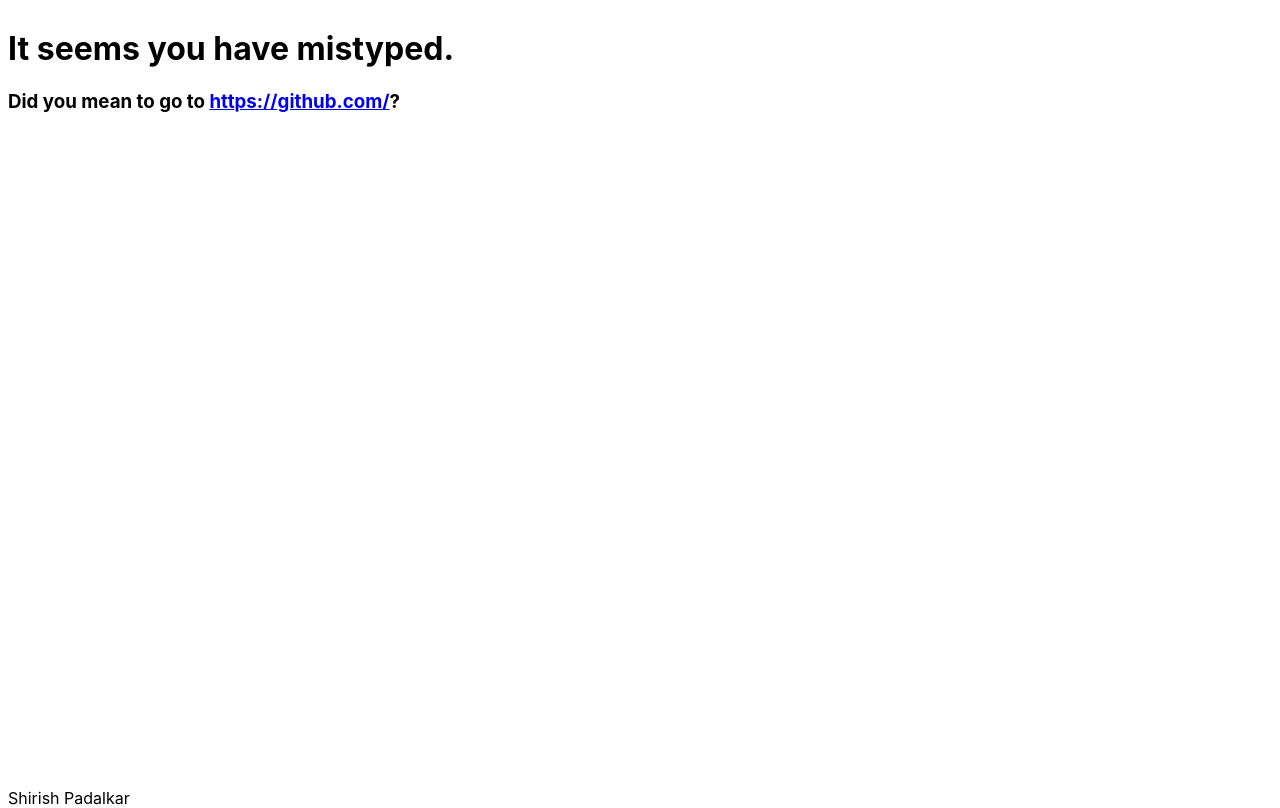
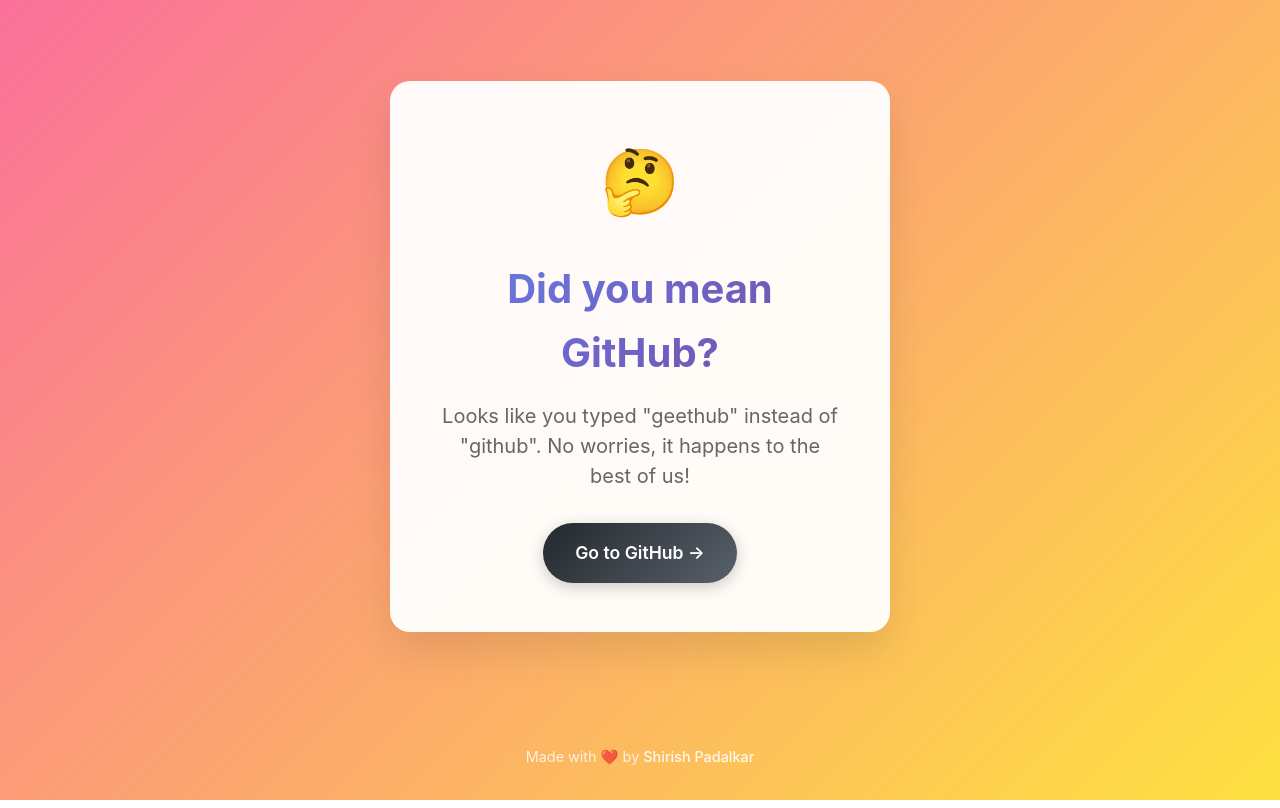
Before and after one commit to shirishp/geethub.com, a plain HTML site: page index.html in a window 1280 px wide. Drawn offline with Linux system fonts and the light colour scheme.

Commit message:
feat: Modern UI, favicon and SEO improvements

```diff
--- a/index.html
+++ b/index.html
@@ -1,42 +1,157 @@
 <!DOCTYPE html>
-
 <html lang="en">
   <head>
     <meta charset="utf-8" />
-
-    <title>Geethub - Did you misspell Github?</title>
-    <meta name="description" content="Geethub is a mispelling of a popular Git hosting website Github. Did you mean to type Github?" />
+    <meta name="viewport" content="width=device-width,initial-scale=1" />
+    <title>Geethub - Did you misspell GitHub?</title>
+    <meta
+      name="description"
+      content="Geethub is a misspelling of GitHub. Did you mean to go to GitHub?"
+    />
     <meta name="author" content="Shirish Padalkar" />
-
+    <meta
+      name="keywords"
+      content="github,geethub,typo,misspelling,git hosting,repository"
+    />
+    <meta name="robots" content="index,follow" />
+    <meta property="og:title" content="Geethub - Did you misspell GitHub?" />
+    <meta
+      property="og:description"
+      content="Looks like you typed 'geethub' instead of 'github'. No worries, it happens to the best of us!"
+    />
+    <meta property="og:type" content="website" />
+    <meta property="og:url" content="https://geethub.com" />
+    <meta property="og:site_name" content="Geethub" />
+    <meta name="twitter:card" content="summary" />
+    <meta name="twitter:title" content="Geethub - Did you misspell GitHub?" />
+    <meta
+      name="twitter:description"
+      content="Looks like you typed 'geethub' instead of 'github'. No worries, it happens to the best of us!"
+    />
+    <meta name="theme-color" content="#fa709a" />
+    <meta name="msapplication-TileColor" content="#fa709a" />
+    <link rel="canonical" href="https://geethub.com" />
+    <link rel="icon" type="image/svg+xml" href="/favicon.svg" />
+    <link rel="apple-touch-icon" href="/favicon.svg" />
+    <link rel="manifest" href="/manifest.json" />
+    <link rel="preconnect" href="https://github.com" />
     <style>
-      html,
-      body {
-        height: 100%;
-        font-family: -apple-system, BlinkMacSystemFont, "Segoe UI", Roboto,
-          Helvetica, Arial, sans-serif, "Apple Color Emoji", "Segoe UI Emoji",
-          "Segoe UI Symbol";
+      * {
+        margin: 0;
+        padding: 0;
+        box-sizing: border-box;
+      }
+      html {
+        font-size: 16px;
+        line-height: 1.6;
       }
       body {
+        font-family: -apple-system, BlinkMacSystemFont, "Segoe UI", Roboto,
+          Helvetica, Arial, sans-serif;
+        background: linear-gradient(135deg, #fa709a 0%, #fee140 100%);
+        min-height: 100vh;
         display: flex;
         flex-direction: column;
+        color: #333;
       }
-      .content {
-        flex: 1 0 auto;
+      .container {
+        flex: 1;
+        display: flex;
+        align-items: center;
+        justify-content: center;
+        padding: 2rem;
+      }
+      .card {
+        background: rgba(255, 255, 255, 0.95);
+        backdrop-filter: blur(10px);
+        border-radius: 20px;
+        padding: 3rem;
+        text-align: center;
+        box-shadow: 0 20px 40px rgba(0, 0, 0, 0.1);
+        max-width: 500px;
+        width: 100%;
+        border: 1px solid rgba(255, 255, 255, 0.2);
+      }
+      .icon {
+        font-size: 4rem;
+        margin-bottom: 1.5rem;
+        display: block;
+      }
+      h1 {
+        font-size: 2.5rem;
+        font-weight: 700;
+        margin-bottom: 1rem;
+        background: linear-gradient(135deg, #667eea, #764ba2);
+        -webkit-background-clip: text;
+        -webkit-text-fill-color: transparent;
+        background-clip: text;
+      }
+      .message {
+        font-size: 1.25rem;
+        color: #666;
+        margin-bottom: 2rem;
+        line-height: 1.5;
+      }
+      .github-link {
+        display: inline-block;
+        background: linear-gradient(135deg, #24292e, #586069);
+        color: #fff;
+        text-decoration: none;
+        padding: 1rem 2rem;
+        border-radius: 50px;
+        font-weight: 600;
+        font-size: 1.1rem;
+        transition: all 0.3s ease;
+        box-shadow: 0 4px 15px rgba(0, 0, 0, 0.2);
+      }
+      .github-link:hover {
+        transform: translateY(-2px);
+        box-shadow: 0 8px 25px rgba(0, 0, 0, 0.3);
+        background: linear-gradient(135deg, #2f363d, #6a737d);
+      }
+      .github-link:active {
+        transform: translateY(0);
       }
       .footer {
-        flex-shrink: 0;
+        text-align: center;
+        padding: 2rem;
+        color: rgba(255, 255, 255, 0.8);
+        font-size: 0.9rem;
+      }
+      .footer a {
+        color: rgba(255, 255, 255, 0.9);
+        text-decoration: none;
+        font-weight: 500;
+      }
+      .footer a:hover {
+        text-decoration: underline;
       }
     </style>
   </head>
-
   <body>
-    <div class="content">
-      <h1>It seems you have mistyped.</h1>
-      <h3>
-        Did you mean to go to
-        <a href="https://github.com">https://github.com/</a>?
-      </h3>
+    <div class="container">
+      <div class="card">
+        <span class="icon">🤔</span>
+        <h1>Did you mean GitHub?</h1>
+        <p class="message">
+          Looks like you typed "geethub" instead of "github". No worries, it
+          happens to the best of us!
+        </p>
+        <a
+          href="https://github.com/?utm_source=geethub&utm_medium=website&utm_campaign=typo_redirect"
+          class="github-link"
+          >Go to GitHub →</a
+        >
+      </div>
     </div>
-    <footer class="footer">Shirish Padalkar</footer>
+    <footer class="footer">
+      Made with ❤️ by
+      <a
+        href="https://www.shirishpadalkar.com/?utm_source=geethub&utm_medium=website&utm_campaign=footer_link"
+        target="_blank"
+        rel="noopener"
+        >Shirish Padalkar</a
+      >
+    </footer>
   </body>
 </html>
```
Also changed, not shown: sitemap.xml (added, +9 -0 lines), favicon.svg (added), manifest.json (added), robots.txt (added), 1 other file.
